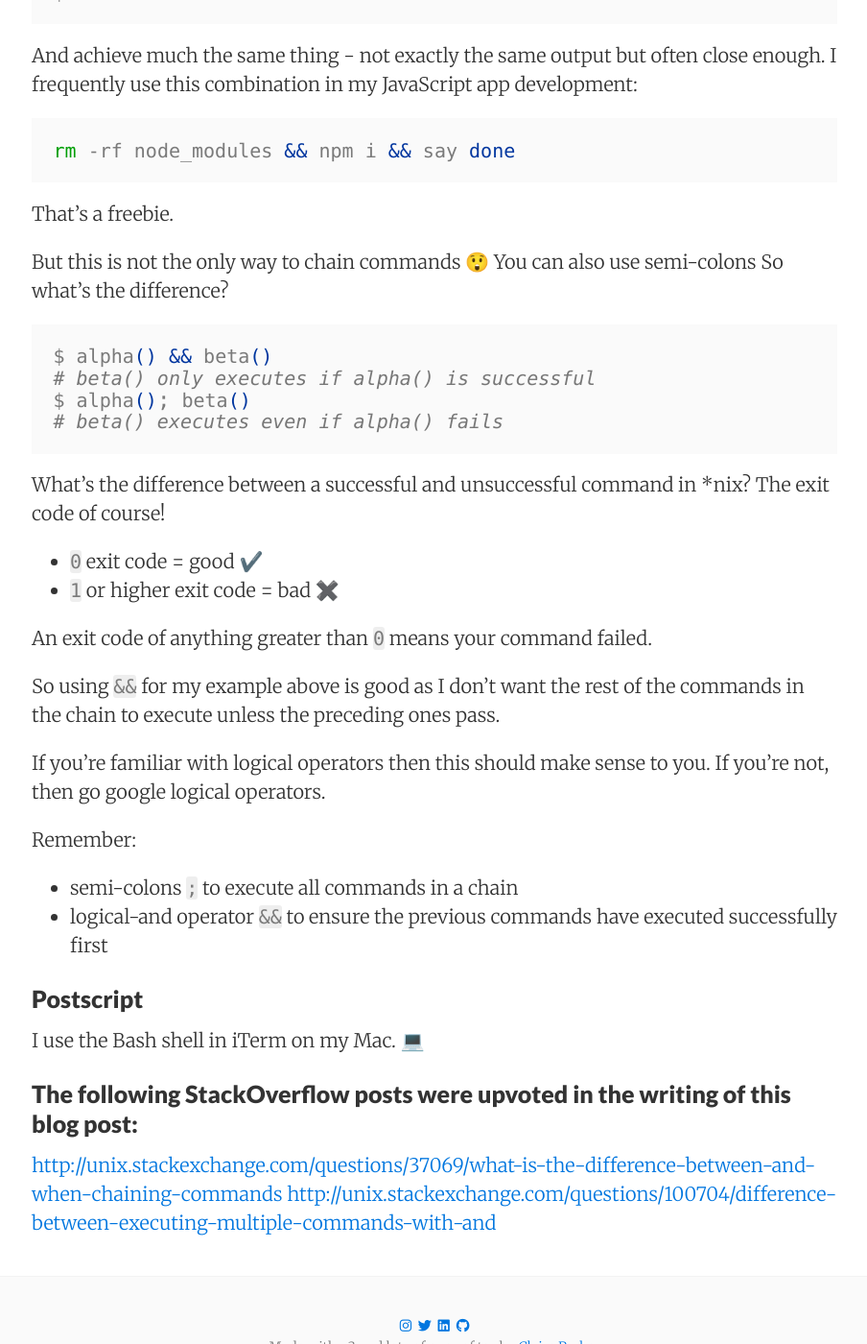
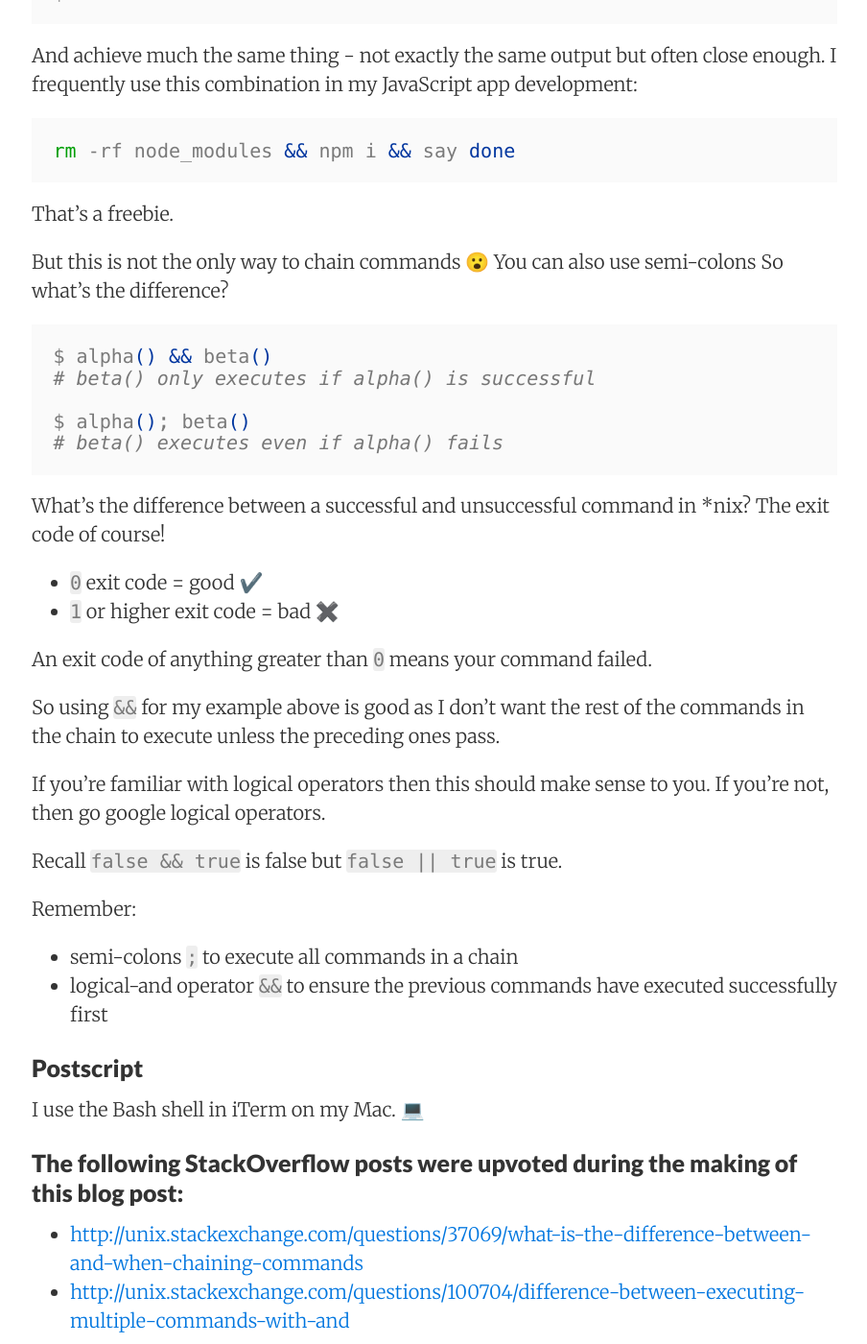
Before and after one commit to claire-codes/blog-com, a Jekyll site: the page built from _posts/2016-09-04-command-concatenation-in-the-terminal.markdown, in a window 1280 px wide and 1400 px high, scrolled down 706 px. Shown: the whole window at 96% size, without its empty margins (187-1091 px from the left). Built offline with Jekyll 4.4.1, drawn with Linux system fonts in a browser that asks for light colours; nearby versions of some CDN libraries; emoji names are drawn with the system emoji font; Markdown is read by kramdown in place of the engine named in the settings; comment, search, counter and statistics services are not loaded.

Commit message:
:shoe: ; && formatting tweaks

````diff
--- a/_posts/2016-09-04-command-concatenation-in-the-terminal.markdown
+++ b/_posts/2016-09-04-command-concatenation-in-the-terminal.markdown
@@ -29,11 +30,12 @@ rm -rf node_modules && npm i && say done
 
 That's a freebie.
 
-But this is not the only way to chain commands 😲 You can also use semi-colons So what's the difference?
+But this is not the only way to chain commands 😮 You can also use semi-colons So what's the difference?
 
 ```bash
 $ alpha() && beta()
 # beta() only executes if alpha() is successful
+
 $ alpha(); beta()
 # beta() executes even if alpha() fails
 ```
@@ -49,7 +51,10 @@ So using `&&` for my example above is good as I don't want the rest of the comma
 
 If you're familiar with logical operators then this should make sense to you. If you're not, then go google logical operators.
 
+Recall `false && true` is false but `false || true` is true.
+
 Remember:
+
 * semi-colons `;` to execute all commands in a chain
 * logical-and operator `&&` to ensure the previous commands have executed successfully first
 
@@ -57,9 +62,9 @@ Remember:
 
 I use the Bash shell in iTerm on my Mac. 💻
 
-### The following StackOverflow posts were upvoted in the writing of this blog post:
+### The following StackOverflow posts were upvoted during the making of this blog post:
 
-[http://unix.stackexchange.com/questions/37069/what-is-the-difference-between-and-when-chaining-commands](http://unix.stackexchange.com/questions/37069/what-is-the-difference-between-and-when-chaining-commands)
-[http://unix.stackexchange.com/questions/100704/difference-between-executing-multiple-commands-with-and
+* [http://unix.stackexchange.com/questions/37069/what-is-the-difference-between-and-when-chaining-commands](http://unix.stackexchange.com/questions/37069/what-is-the-difference-between-and-when-chaining-commands)
+* [http://unix.stackexchange.com/questions/100704/difference-between-executing-multiple-commands-with-and
 ](http://unix.stackexchange.com/questions/100704/difference-between-executing-multiple-commands-with-and
 )
````
Also changed, not shown: other parts of _posts/2016-09-04-command-concatenation-in-the-terminal.markdown (+1 -0 lines).
